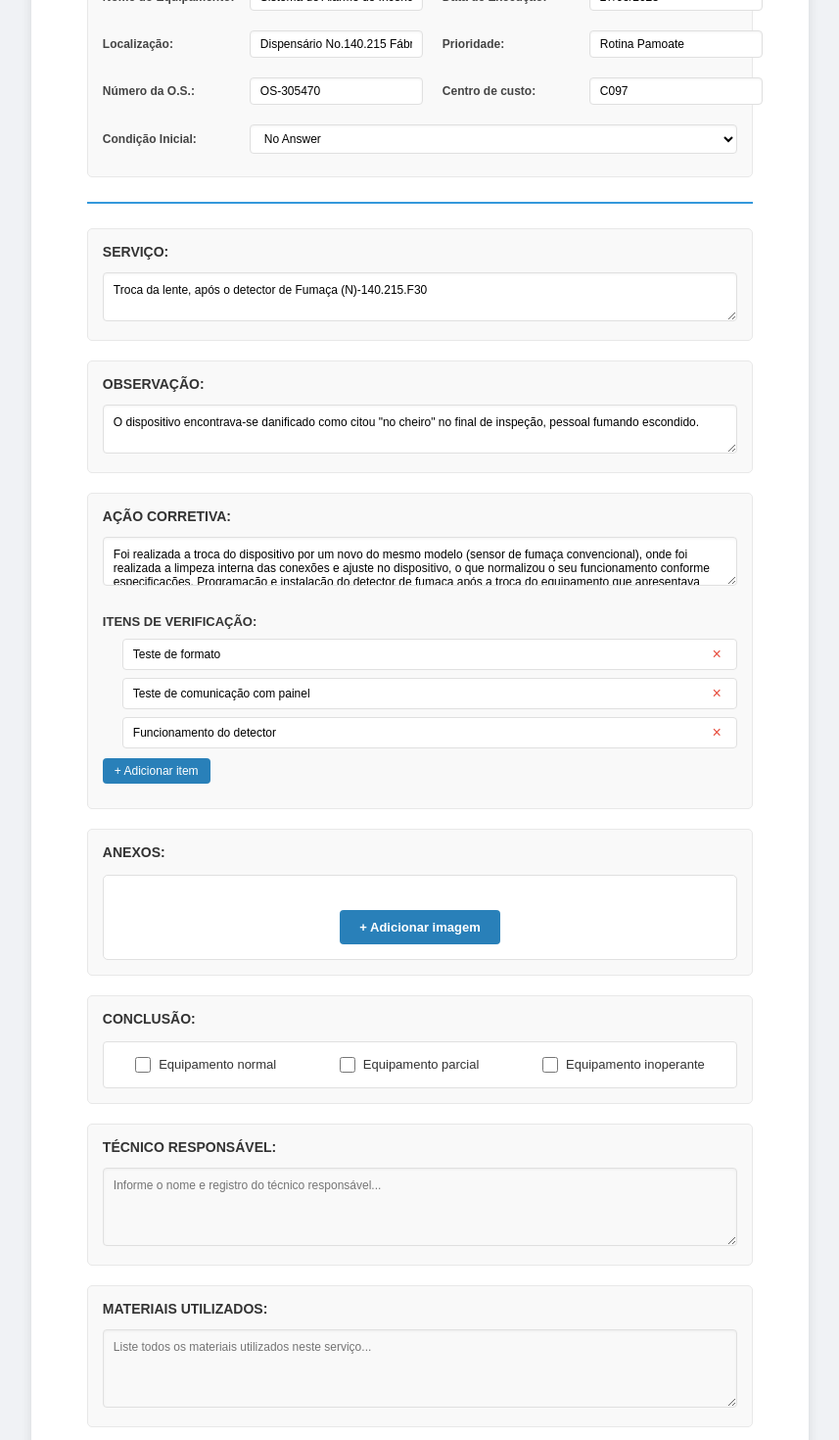
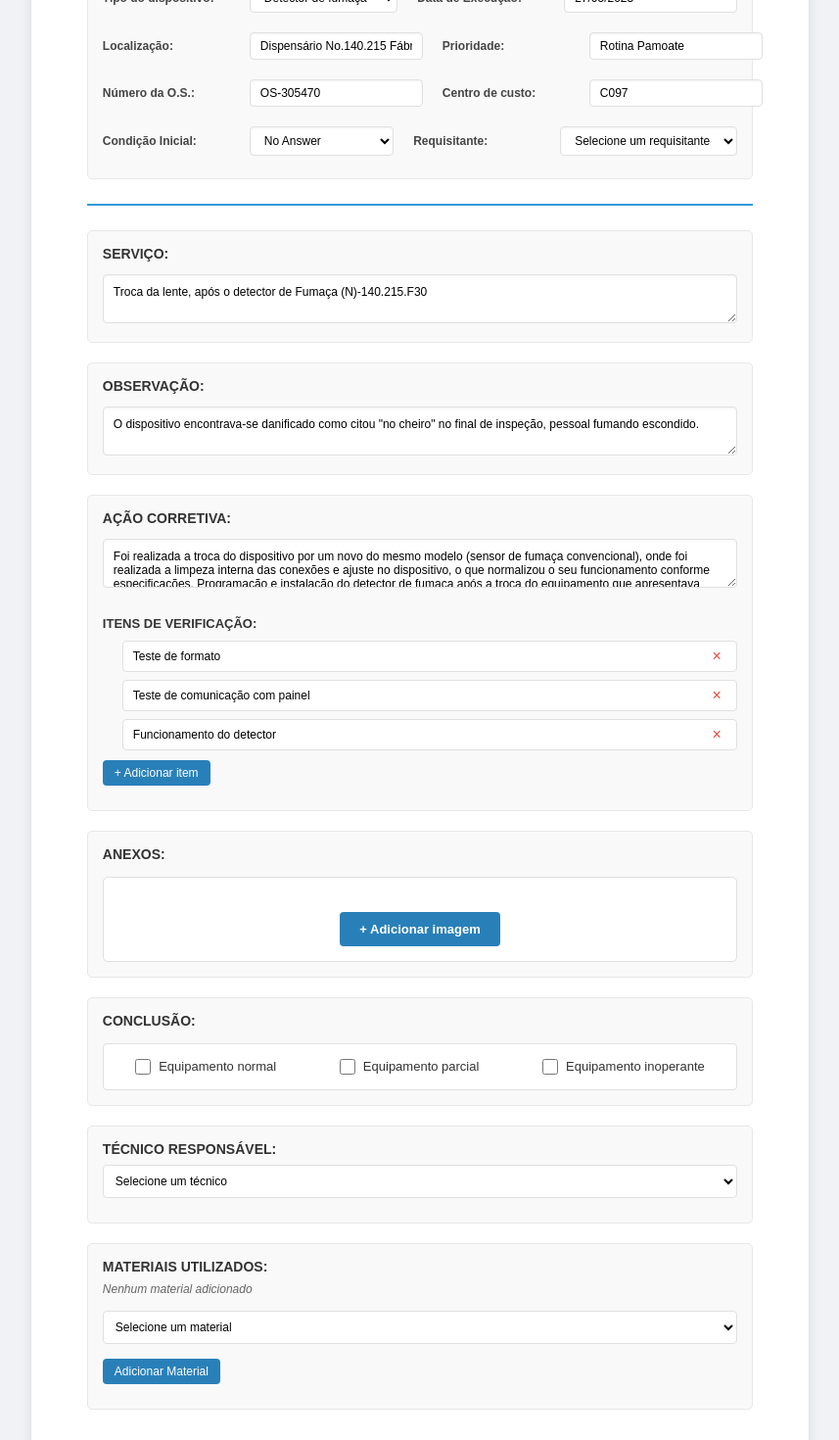
Before and after one commit to caiquemiranda/automation-reports-maintenance, a React (Create React App) app in the folder ordem-servico-corretiva/os-only-front/: page / in a window 1280 px wide. Shown: the part 400-1870 px from the top of the page at 98% size, without its empty margins (211-1068 px from the left). Built offline with nearby package versions, Linux system fonts and the light colour scheme.

Commit message:
Adiciona novos campos de seleção para tipos de dispositivos e requisitantes na seção de informações,

```diff
--- a/ordem-servico-corretiva/os-only-front/src/components/InfoSection.js
+++ b/ordem-servico-corretiva/os-only-front/src/components/InfoSection.js
@@ -17,7 +17,7 @@ const InfoSection = ({ formData, onChange }) => {
     transition: 'border-color 0.3s, box-shadow 0.3s'
   };
 
-  const InfoItem = ({ label, field, value, type = 'text' }) => {
+  const InfoItem = ({ label, field, value, type = 'text', options = [] }) => {
     return (
       <div className="info-item" style={{ marginBottom: '8px' }}>
         <div className="info-label" style={{
@@ -33,13 +33,13 @@ const InfoSection = ({ formData, onChange }) => {
         {type === 'select' ? (
           <select
             className="info-value"
-            value={value}
+            value={value || ''}
             onChange={(e) => handleChange(field, e.target.value)}
             style={modernInputStyle}
           >
-            <option value="No Answer">No Answer</option>
-            <option value="Dirty">Dirty</option>
-            <option value="Imode">Imode</option>
+            {options.map((option, index) => (
+              <option key={index} value={option}>{option}</option>
+            ))}
           </select>
         ) : (
           <input
@@ -54,6 +54,23 @@ const InfoSection = ({ formData, onChange }) => {
     );
   };
 
+  // Tipos de dispositivos predefinidos
+  const tiposDispositivo = [
+    'Detector de fumaça',
+    'Acionador Manual',
+    'Modulo de Zona'
+  ];
+
+  // Requisitantes predefinidos
+  const requisitantes = [
+    'Selecione um requisitante',
+    'Pedro Silva',
+    'Maria Oliveira',
+    'João Santos',
+    'Ana Pereira',
+    'Carlos Eduardo'
+  ];
+
   return (
     <div className="info-section" style={{
       display: 'flex',
@@ -67,9 +84,9 @@ const InfoSection = ({ formData, onChange }) => {
     }}>
       <div className="info-row" style={{ display: 'flex', gap: '20px' }}>
         <InfoItem
-          label="Código de Manutenção"
-          field="codigoManutencao"
-          value={formData.codigoManutencao}
+          label="TAG equipamento"
+          field="tagEquipamento"
+          value={formData.tagEquipamento || formData.codigoManutencao}
         />
         <InfoItem
           label="Data de Solicitação"
@@ -79,9 +96,11 @@ const InfoSection = ({ formData, onChange }) => {
       </div>
       <div className="info-row" style={{ display: 'flex', gap: '20px' }}>
         <InfoItem
-          label="Nome do Equipamento"
-          field="nomeEquipamento"
-          value={formData.nomeEquipamento}
+          label="Tipo do dispositivo"
+          field="tipoDispositivo"
+          value={formData.tipoDispositivo || formData.nomeEquipamento}
+          type="select"
+          options={tiposDispositivo}
         />
         <InfoItem
           label="Data de Execução"
@@ -119,6 +138,14 @@ const InfoSection = ({ formData, onChange }) => {
           field="condicaoInicial"
           value={formData.condicaoInicial || 'No Answer'}
           type="select"
+          options={['No Answer', 'Dirty', 'Imode']}
+        />
+        <InfoItem
+          label="Requisitante"
+          field="requisitante"
+          value={formData.requisitante || 'Selecione um requisitante'}
+          type="select"
+          options={requisitantes}
         />
       </div>
     </div>
--- a/ordem-servico-corretiva/os-only-front/src/components/SignatureSection.js
+++ b/ordem-servico-corretiva/os-only-front/src/components/SignatureSection.js
@@ -1,20 +1,56 @@
-import React from 'react';
+import React, { useState } from 'react';
 
-const ResponsavelMaterialSection = ({ tecnicoResponsavel, materiaisUtilizados, onChange }) => {
-    const textareaStyle = {
-        width: '100%',
-        minHeight: '80px',
-        border: '1px solid #e0e0e0',
-        borderRadius: '4px',
-        padding: '10px',
-        fontSize: '12px',
-        fontFamily: 'Arial, sans-serif',
-        resize: 'vertical',
-        outline: 'none',
-        background: 'transparent',
-        marginTop: '5px',
-        boxShadow: '0 1px 3px rgba(0,0,0,0.05) inset',
-        transition: 'border-color 0.3s, box-shadow 0.3s'
+const ResponsavelMaterialSection = ({ tecnicoResponsavel, materiaisUtilizados = [], onChange }) => {
+    const [materialSelecionado, setMaterialSelecionado] = useState('');
+
+    // Lista de técnicos disponíveis
+    const tecnicos = [
+        'Selecione um técnico',
+        'João Silva',
+        'Carlos Fernandes',
+        'Ana Oliveira',
+        'Pedro Santos',
+        'Mariana Costa'
+    ];
+
+    // Lista de materiais predefinidos
+    const materiaisDisponiveis = [
+        'Base simplex modelo 29283003',
+        'Detector simplex modelo 29283423',
+        'Acionador simplex modelo 29283234',
+        'Módulo de controle',
+        'Bateria 12V',
+        'Cabo FTP',
+        'Cabo flexível',
+        'Fusível'
+    ];
+
+    // Função para adicionar material selecionado
+    const adicionarMaterial = () => {
+        if (materialSelecionado && materialSelecionado !== 'Selecione um material') {
+            // Certifique-se de que materiaisUtilizados é um array
+            const materiaisAtuais = Array.isArray(materiaisUtilizados)
+                ? [...materiaisUtilizados]
+                : [];
+
+            // Verificar se o material já foi adicionado para evitar duplicações
+            if (!materiaisAtuais.includes(materialSelecionado)) {
+                const novosMateriais = [...materiaisAtuais, materialSelecionado];
+                onChange('materiaisUtilizados', novosMateriais);
+            }
+
+            // Limpar a seleção
+            setMaterialSelecionado('');
+        }
+    };
+
+    // Função para remover material
+    const removerMaterial = (index) => {
+        const novosMateriais = Array.isArray(materiaisUtilizados)
+            ? [...materiaisUtilizados]
+            : [];
+        novosMateriais.splice(index, 1);
+        onChange('materiaisUtilizados', novosMateriais);
     };
 
     const sectionStyle = {
@@ -33,26 +69,120 @@ const ResponsavelMaterialSection = ({ tecnicoResponsavel, materiaisUtilizados, o
         color: '#333'
     };
 
+    const selectStyle = {
+        width: '100%',
+        border: '1px solid #e0e0e0',
+        borderRadius: '4px',
+        padding: '8px',
+        fontSize: '12px',
+        outline: 'none',
+        marginBottom: '10px',
+        backgroundColor: 'white'
+    };
+
+    const buttonStyle = {
+        backgroundColor: '#2980b9',
+        color: 'white',
+        border: 'none',
+        borderRadius: '4px',
+        padding: '6px 12px',
+        cursor: 'pointer',
+        fontSize: '12px',
+        marginTop: '5px',
+        marginBottom: '10px'
+    };
+
+    const materialItemStyle = {
+        display: 'flex',
+        justifyContent: 'space-between',
+        alignItems: 'center',
+        padding: '8px 10px',
+        margin: '5px 0',
+        backgroundColor: 'white',
+        borderRadius: '4px',
+        border: '1px solid #e0e0e0',
+        fontSize: '12px'
+    };
+
+    const removeButtonStyle = {
+        backgroundColor: '#e74c3c',
+        color: 'white',
+        border: 'none',
+        borderRadius: '3px',
+        padding: '2px 6px',
+        cursor: 'pointer',
+        fontSize: '10px'
+    };
+
     return (
         <div className="responsavel-material-section">
             <div style={sectionStyle}>
                 <label style={labelStyle}>TÉCNICO RESPONSÁVEL:</label>
-                <textarea
-                    value={tecnicoResponsavel}
+                <select
+                    value={tecnicoResponsavel || 'Selecione um técnico'}
                     onChange={(e) => onChange('tecnicoResponsavel', e.target.value)}
-                    placeholder="Informe o nome e registro do técnico responsável..."
-                    style={textareaStyle}
-                />
+                    style={selectStyle}
+                >
+                    {tecnicos.map((tecnico, index) => (
+                        <option key={index} value={tecnico}>
+                            {tecnico}
+                        </option>
+                    ))}
+                </select>
             </div>
 
             <div style={sectionStyle}>
                 <label style={labelStyle}>MATERIAIS UTILIZADOS:</label>
-                <textarea
-                    value={materiaisUtilizados}
-                    onChange={(e) => onChange('materiaisUtilizados', e.target.value)}
-                    placeholder="Liste todos os materiais utilizados neste serviço..."
-                    style={textareaStyle}
-                />
+
+                <div style={{ marginBottom: '15px' }}>
+                    {Array.isArray(materiaisUtilizados) && materiaisUtilizados.length > 0 ? (
+                        <div>
+                            {materiaisUtilizados.map((material, index) => (
+                                <div key={index} style={materialItemStyle}>
+                                    <span>{material}</span>
+                                    <button
+                                        type="button"
+                                        onClick={() => removerMaterial(index)}
+                                        style={removeButtonStyle}
+                                    >
+                                        Remover
+                                    </button>
+                                </div>
+                            ))}
+                        </div>
+                    ) : (
+                        <div style={{
+                            fontSize: '12px',
+                            color: '#666',
+                            marginBottom: '10px',
+                            fontStyle: 'italic'
+                        }}>
+                            Nenhum material adicionado
+                        </div>
+                    )}
+                </div>
+
+                <select
+                    value={materialSelecionado}
+                    onChange={(e) => setMaterialSelecionado(e.target.value)}
+                    style={selectStyle}
+                >
+                    <option value="">Selecione um material</option>
+                    {materiaisDisponiveis.map((material, index) => (
+                        <option key={index} value={material}>
+                            {material}
+                        </option>
+                    ))}
+                </select>
+
+                <button
+                    type="button"
+                    onClick={adicionarMaterial}
+                    disabled={!materialSelecionado}
+                    style={buttonStyle}
+                >
+                    Adicionar Material
+                </button>
             </div>
         </div>
     );
```
